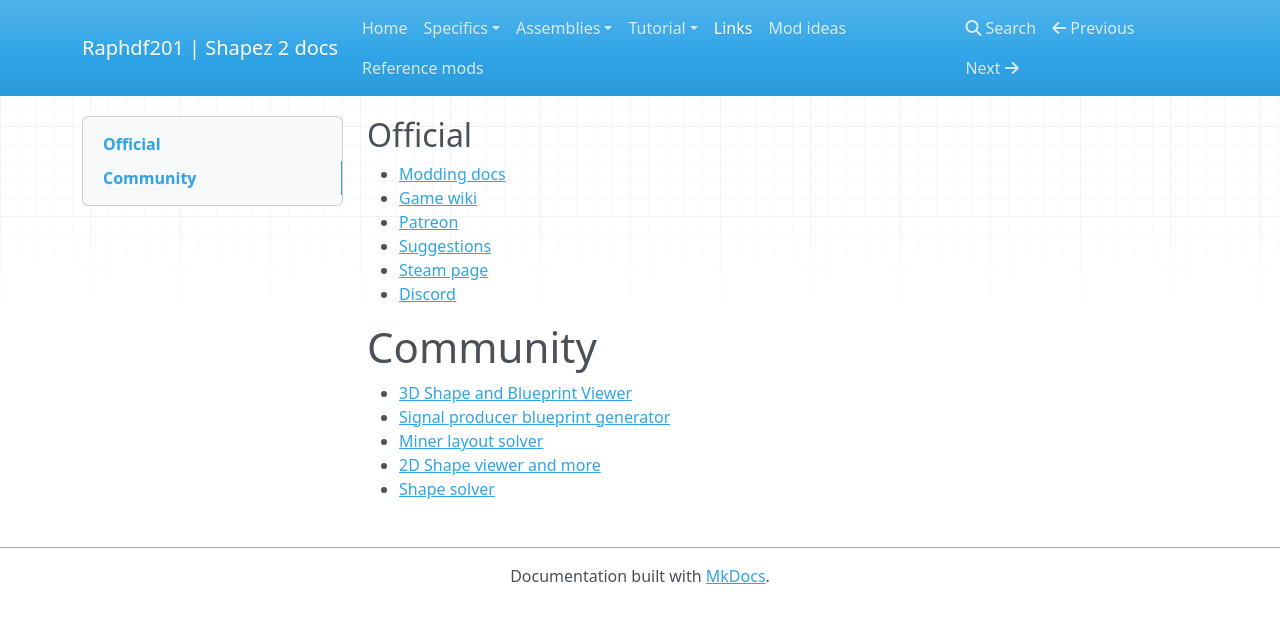
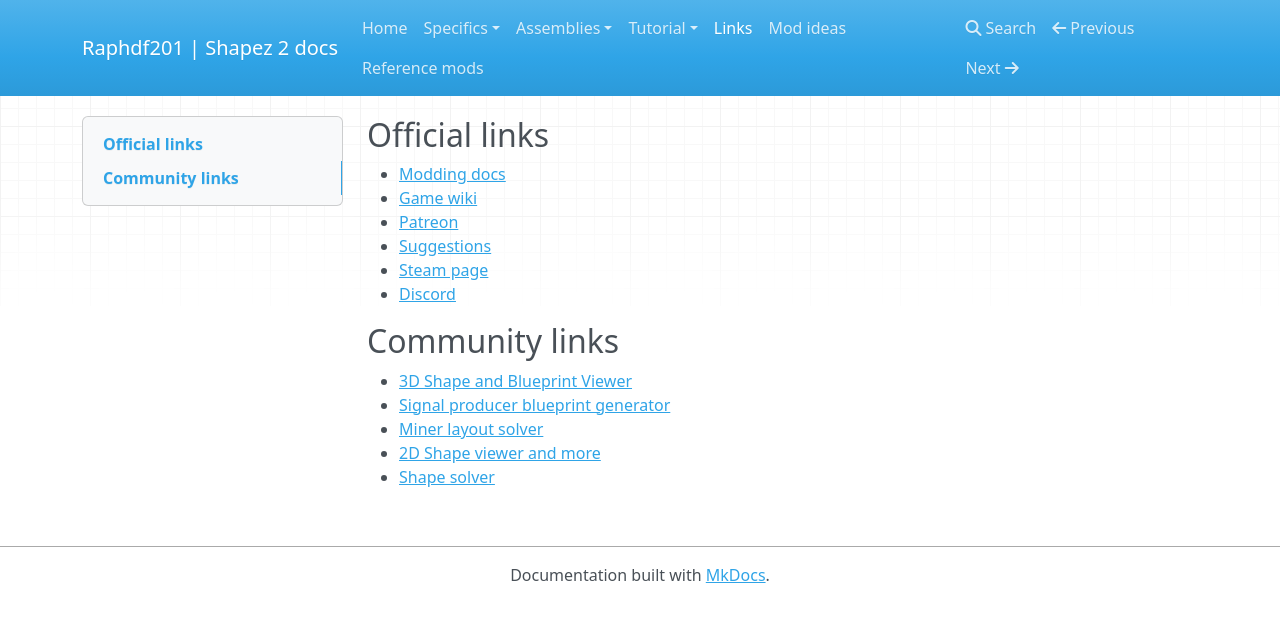
Before and after one commit to Raphdf201/shapez2-docs, an MkDocs documentation site: the page built from docs/links.md, in a window 1280 px wide. Shown: the top 623 px of the page. Built offline with MkDocs 1.6.1, drawn with Linux system fonts in a browser that asks for light colours; nearby versions of some CDN libraries.

```diff
--- a/docs/links.md
+++ b/docs/links.md
@@ -1,4 +1,4 @@
-## Official
+## Official links
 
 - [Modding docs](https://tobspr-games.notion.site/shapez2-modding-documentation)
 - [Game wiki](https://shapez2.wiki.gg/)
@@ -7,7 +7,7 @@
 - [Steam page](https://store.steampowered.com/app/2162800/shapez_2/)
 - [Discord](https://discord.com/invite/bvq5uGxW8G)
 
-# Community
+##  Community links
 
 - [3D Shape and Blueprint Viewer](https://community-vortex.shapez2.com/)
 - [Signal producer blueprint generator](https://gamertools.github.io/ShapezTools/bpe.html)
```
Also changed, not shown: docs/modIdeas.md (+1 -0 lines), docs/rendering.md (+1 -1 lines).
